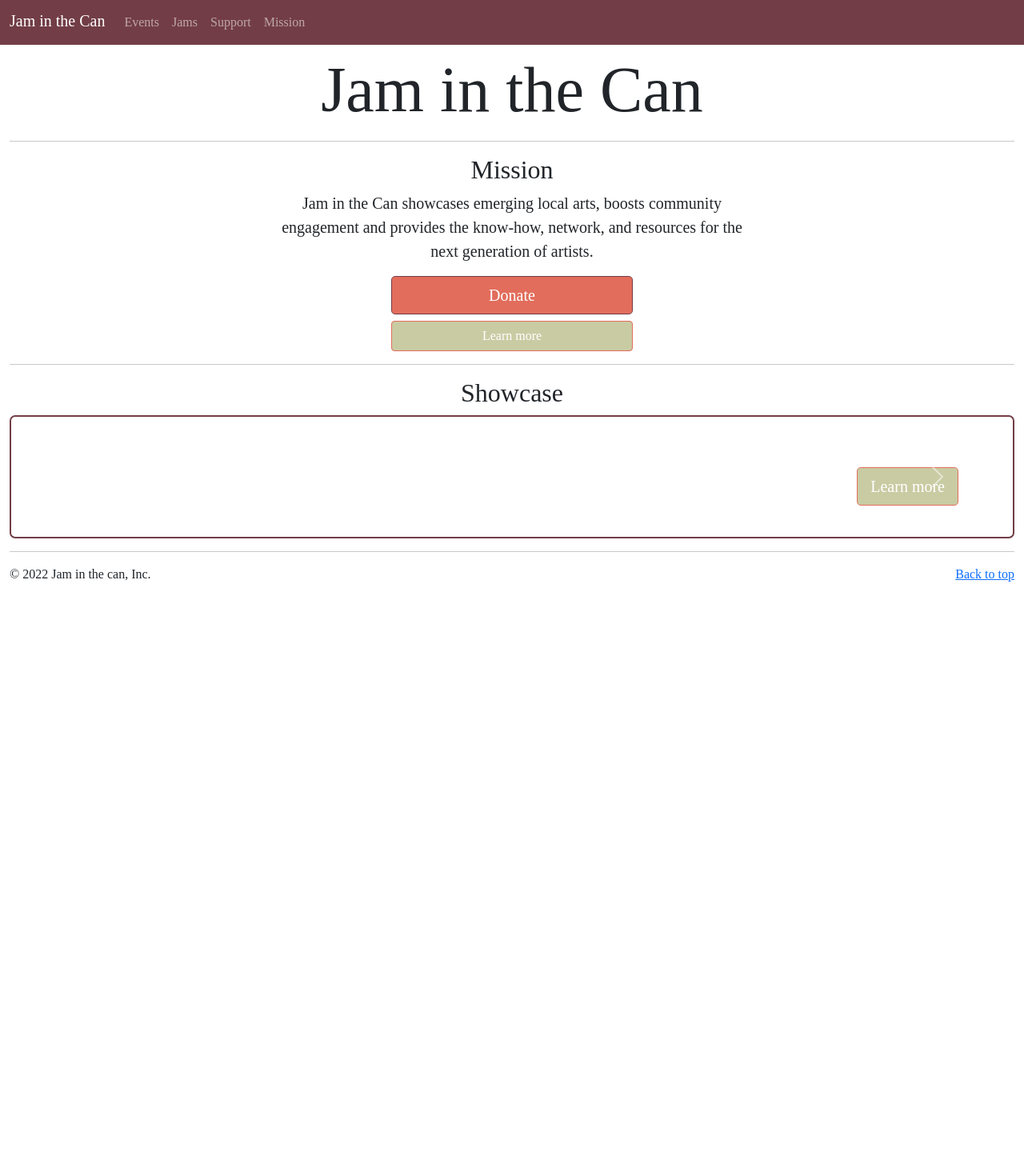
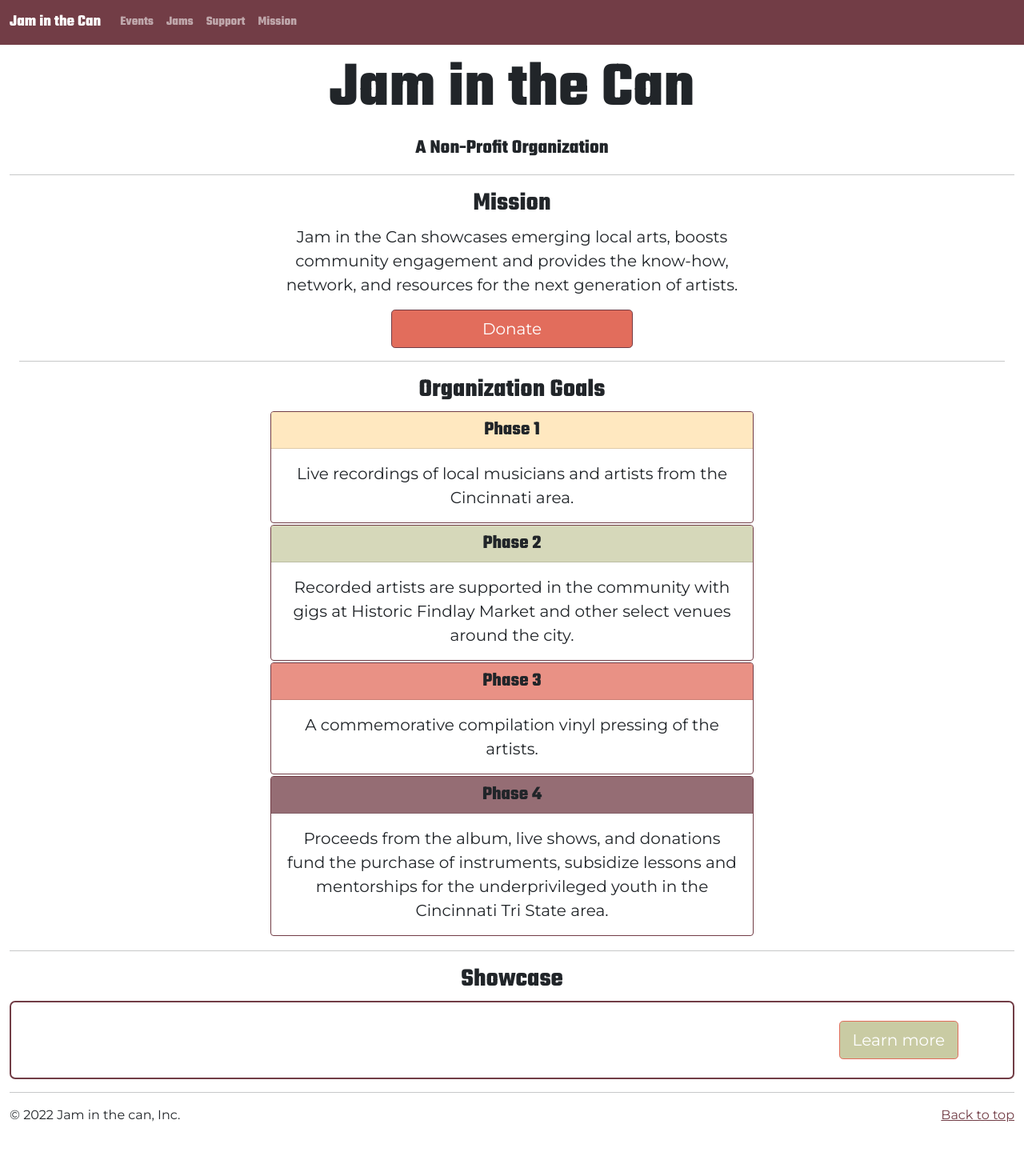
Before and after one commit to paul-win/jitc, a Flask app: page / in a window 1280 px wide. Shown: the whole page at 80% size. Before the commit the page ends 727 px from the top, so only its background shows below. Run offline with Flask 2, Linux system fonts and the light colour scheme; tables that the repository leaves empty hold one stand-in row (values such as "Sample post").

Commit message:
further buildout

```diff
--- a/app/models.py
+++ b/app/models.py
@@ -1,11 +1,12 @@
 from app import db
-from datetime import datetime
+from datetime import datetime, timedelta
 import os
+from markupsafe import escape
 
 class Event(db.Model):
     id = db.Column(db.Integer, primary_key=True)
     title = db.Column(db.String(120))
-    event_door = db.Column(db.DateTime, nullable=True)
+    event_door = db.Column(db.DateTime, nullable=False)
     event_start = db.Column(db.DateTime, nullable=True)
     event_end = db.Column(db.DateTime, nullable=True)
     artist_id = db.Column(db.Integer, db.ForeignKey('artist.id'))
@@ -43,7 +44,13 @@
             return self.media_dir + 'cover_card.jpg'
         else:
             return False
-
+    def upcoming(self):
+        return self.event_door.date() >= (datetime.utcnow() - timedelta(hours=5)).date()
+    def price_two_places(self):
+        if self.price:
+            return round(self.price, 2)
+        else:
+            return None
 
 class Artist(db.Model):
     id = db.Column(db.Integer, primary_key=True)
@@ -51,6 +58,8 @@
 
     def __repr__(self):
         return '<Artist: {}>'.format(self.name)
+    def safe_name(self):
+        return escape(self.name)
 
 class Venue(db.Model):
     id = db.Column(db.Integer, primary_key=True)
--- a/app/routes.py
+++ b/app/routes.py
@@ -1,4 +1,4 @@
-from flask import render_template
+from flask import redirect, render_template, url_for
 from app import app
 from app.models import Event
 
@@ -12,15 +12,23 @@
 
 @app.route('/events')
 def events():
-    return render_template('index.html', title='Events')
+    return render_template('under_construct.html', title='Events')
+
+@app.route('/events/<year>/<month>/<day>/<artist>/<int:event_id>')
+def event(year, month, day, artist, event_id):
+    ev = Event.query.get(event_id)
+    if not ev:
+        return redirect(url_for('.index'))
+    else:
+        return render_template('event.html', title=ev.title, event=ev)
 
 @app.route('/jams')
 def jams():
-    return render_template('index.html', title='Jams')
+    return render_template('under_construct.html', title='Jams')
 
 @app.route('/support')
 def support():
-    return render_template('index.html', title='Support')
+    return render_template('under_construct.html', title='Support')
 
 @app.route('/mission')
 def mission():
--- a/app/static/jitc.css
+++ b/app/static/jitc.css
@@ -2,19 +2,15 @@
     padding-top: 4rem;
     padding-bottom: 3rem;
     /* color: #598381; */
-    font-family: Montserrat;
+    font-family: 'Montserrat', sans-serif;
 }
 
 h1, h2, h3, h4, h5, h6 {
-    font-family:Tekon;
+    font-family:'Teko', sans-serif;
 }
 
 header {
-    font-family:Tekon;
-}
-
-.navbar-brand {
-    padding-top: 0; /* wasn't aligning with other navbar elements with bootstrap padding on top */
+    font-family:'Teko', sans-serif;
 }
 
 .bg-dark {
@@ -45,6 +41,12 @@
     background-color: #472D30;
     border-color: #723D46;
 }
+a {
+    color:#723D46;
+}
+a:hover {
+    color:#E26D5C;
+}
 
 .jitc-light {
     background-color: rgb(255, 225, 171, .75)!important;
@@ -68,3 +70,8 @@
     border: 2px solid #723D46;
     padding: 3px;
 }
+
+.card {
+    border: 1px solid #723D46;
+    margin-bottom: 2px;
+}
--- a/app/templates/_mission_statement.html
+++ b/app/templates/_mission_statement.html
@@ -6,9 +6,38 @@
 				<p class="lead text-center">Jam in the Can showcases emerging local arts, boosts community engagement and provides the know-how, network, and resources for the next generation of artists.</p>
 				<div class="d-grid gap-2 col-6 mx-auto">
 					<a class="btn btn-lg btn-primary" href="{{ url_for('support') }}">Donate</a>
-					{% if learn_more %}
-					<a class="btn btn-secondary" href="{{ url_for('mission') }}">Learn more</a>
-					{% endif %}
+				</div>
+			</div>
+			<div class="col-md-3"></div>
+		</div>
+		<hr>
+		<div class="row">
+			<div class="col-md-3"></div>
+			<div class="col-md-6">
+				<h2 class="text-center">Organization Goals</h2>
+				<div class="card text-center">
+					<h4 class="card-header jitc-light">Phase 1</h4>
+					<div class="card-body">
+						<p class="card-text lead">Live recordings of local musicians and artists from the Cincinnati area.</p>
+					</div>
+				</div>
+				<div class="card text-center">
+					<h4 class="card-header jitc-med-light">Phase 2</h4>
+					<div class="card-body">
+						<p class="card-text lead">Recorded artists are supported in the community with gigs at Historic Findlay Market and other select venues around the city.</p>
+					</div>
+				</div>
+				<div class="card text-center">
+					<h4 class="card-header jitc-medium">Phase 3</h4>
+					<div class="card-body">
+						<p class="card-text lead">A commemorative compilation vinyl pressing of the artists.</p>
+					</div>
+				</div>
+				<div class="card text-center">
+					<h4 class="card-header jitc-dark">Phase 4</h4>
+					<div class="card-body">
+						<p class="card-text lead">Proceeds from the album, live shows, and donations fund the purchase of instruments, subsidize lessons and mentorships for the underprivileged youth in the Cincinnati Tri State area.</p>
+					</div>
 				</div>
 			</div>
 			<div class="col-md-3"></div>
--- a/app/templates/_showcase.html
+++ b/app/templates/_showcase.html
@@ -4,11 +4,13 @@
     {% endif %}
     <div class="container">
         <div class="carousel-caption text-end non-relative-pos">
-            {% if not event.cover_card_path() %}
-            <!-- <h1>Example headline.</h1> -->
-            <p>{{ event.verbose_title() }}</p>
-            {% endif %}
-            <p><a class="btn btn-lg btn-secondary" href="#">Learn more</a></p>
+            <div class="btn-group" role="group" aria-label="Basic example">
+                {% if event.ticket_link and event.upcoming() %}
+                <a class="btn btn-lg btn-primary" href="{{ event.ticket_link }}" target="_blank">Get Tix</a>
+                {% endif %}
+                <a class="btn btn-lg btn-secondary" style="z-index: 2;"
+                href="{{ url_for('event', year=event.event_door.year, month=event.event_door.month, day=event.event_door.day, artist=event.artist.safe_name(), event_id=event.id) }}">Learn more</a>
+            </div>
         </div>
     </div>
 </div>
--- a/app/templates/base.html
+++ b/app/templates/base.html
@@ -4,6 +4,11 @@
 		<meta charset="utf-8">
 		<meta name="viewport" content="width=device-width, initial-scale=1">
 		<link href="https://cdn.jsdelivr.net/npm/bootstrap@5.1.3/dist/css/bootstrap.min.css" rel="stylesheet" integrity="sha384-1BmE4kWBq78iYhFldvKuhfTAU6auU8tT94WrHftjDbrCEXSU1oBoqyl2QvZ6jIW3" crossorigin="anonymous">
+		<link rel="preconnect" href="https://fonts.googleapis.com">
+		<link rel="preconnect" href="https://fonts.gstatic.com" crossorigin>
+		<link href="https://fonts.googleapis.com/css2?family=Montserrat&family=Teko:wght@700&display=swap" rel="stylesheet">
+		<link rel="stylesheet" href="https://cdn.jsdelivr.net/npm/bootstrap-icons@1.8.1/font/bootstrap-icons.css">
+
 		<link href="{{ url_for('static', filename = 'jitc.css') }}" rel="stylesheet" type="text/css">
 
 		<title> {{ title }} - Jam in the can</title>
--- a/app/templates/index.html
+++ b/app/templates/index.html
@@ -2,6 +2,7 @@
 
 {% block content %}
 	<h1 class="display-1 text-center">Jam in the Can</h1>
+	<h3 class="text-center"><small>A Non-Profit Organization</small></h3>
 	<hr>
 	{% with learn_more=True %}
 	{% include '_mission_statement.html' %}
--- a/requirements.txt
+++ b/requirements.txt
@@ -9,7 +9,7 @@
 itsdangerous==2.1.1
 Jinja2==3.0.3
 Mako==1.2.0
-MarkupSafe==2.1.0
+MarkupSafe==2.1.1
 python-dotenv==0.19.2
 SQLAlchemy==1.4.32
 Werkzeug==2.0.3
```
Also changed, not shown: app/templates/event.html (added, +23 -0 lines), app/templates/mission.html (+0 -32 lines), app/templates/under_construct.html (added, +21 -0 lines).
